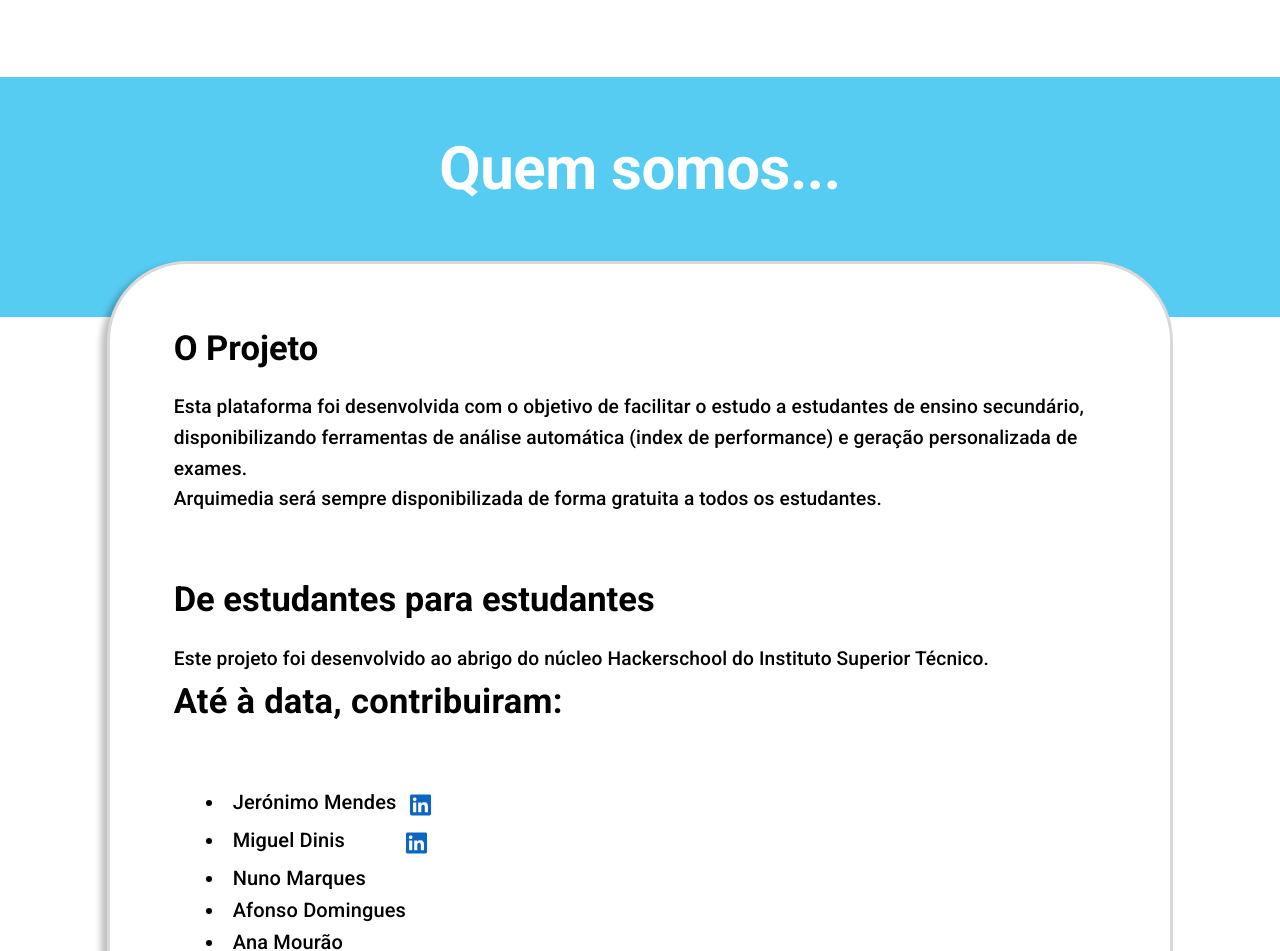
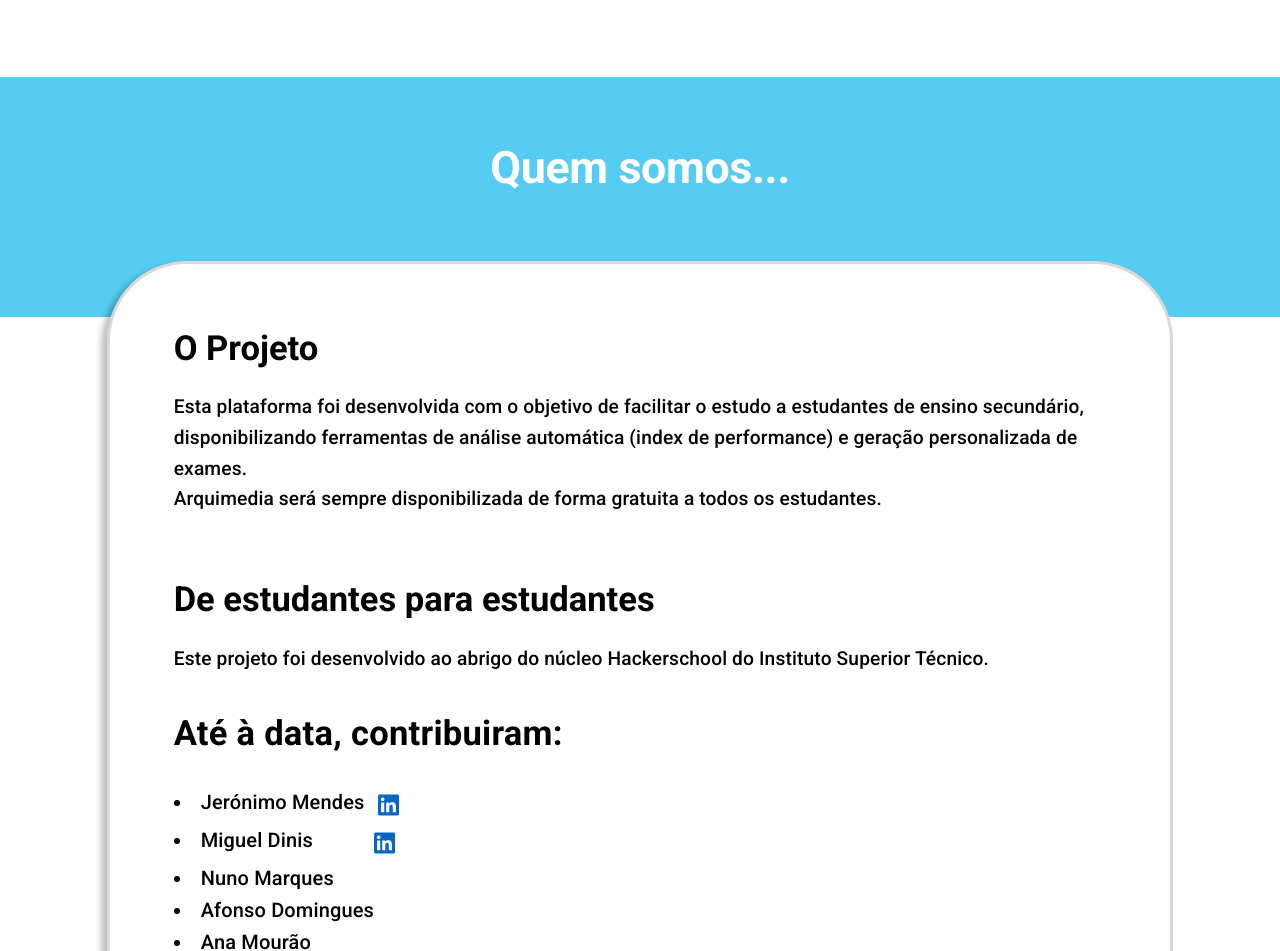
Before and after one commit to HackerSchool/Arquimedia, a React (Create React App) app in the folder frontend/: page /sobre in a window 1280 px wide. Shown: the part 101-1052 px from the top of the page. Built offline with nearby package versions, Linux system fonts and the light colour scheme; no server answers.

Commit message:
Fixed Some Typography inconsistencies added padding

```diff
--- a/frontend/src/components/typographies/Body.js
+++ b/frontend/src/components/typographies/Body.js
@@ -5,7 +5,7 @@ import responsiveWidth from '../../hooks/responsiveWidth';
 const Body = (props) => {
 	const sxStyles = {
 		Body: {
-			fontSize: responsiveWidth(undefined, 15, 30, 0.015),
+			fontSize: responsiveWidth(undefined, 15, 25, 0.015),
 		},
 	};
 	return (
--- a/frontend/src/pages/AboutUsPage.js
+++ b/frontend/src/pages/AboutUsPage.js
@@ -7,6 +7,7 @@ import { ReactComponent as Instagram } from '../assets/icon_insta_1.svg';
 import config from '../config';
 import Title from '../components/typographies/Title.js';
 import Body from '../components/typographies/Body.js';
+import responsiveWidth from '../hooks/responsiveWidth.js';
 
 export const AboutUsPage = () => {
 	const sxStyles = {
@@ -18,6 +19,7 @@ export const AboutUsPage = () => {
 		},
 		bigTitle: {
 			marginTop: '-7vh',
+			fontSize: responsiveWidth(undefined, 40, undefined, 0.035),
 		},
 		paper: {
 			borderRadius: 20,
@@ -86,9 +88,11 @@ export const AboutUsPage = () => {
 										Este projeto foi desenvolvido ao abrigo do núcleo
 										Hackerschool do Instituto Superior Técnico.
 									</Body>
-									<Title variant='h6'>Até à data, contribuiram:</Title>
+									<Title variant='h6' style={{ paddingTop: '2rem' }}>
+										Até à data, contribuiram:
+									</Title>
 									<Grid container>
-										<Typography variant='h6' sx={sxStyles.text}>
+										<Typography variant='h6'>
 											{config.devs.map((dev) => {
 												return (
 													<li key={dev.name}>
```
